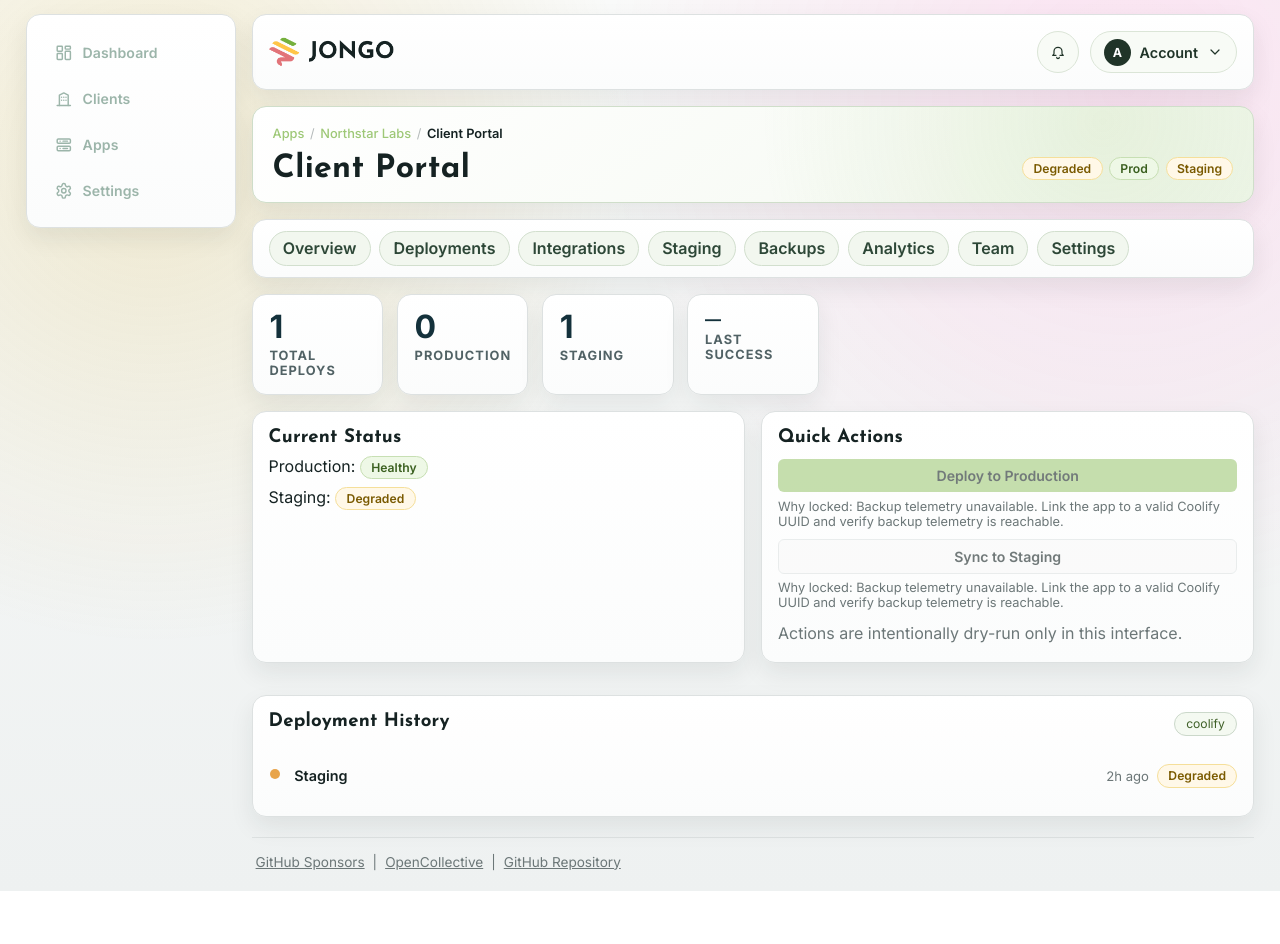
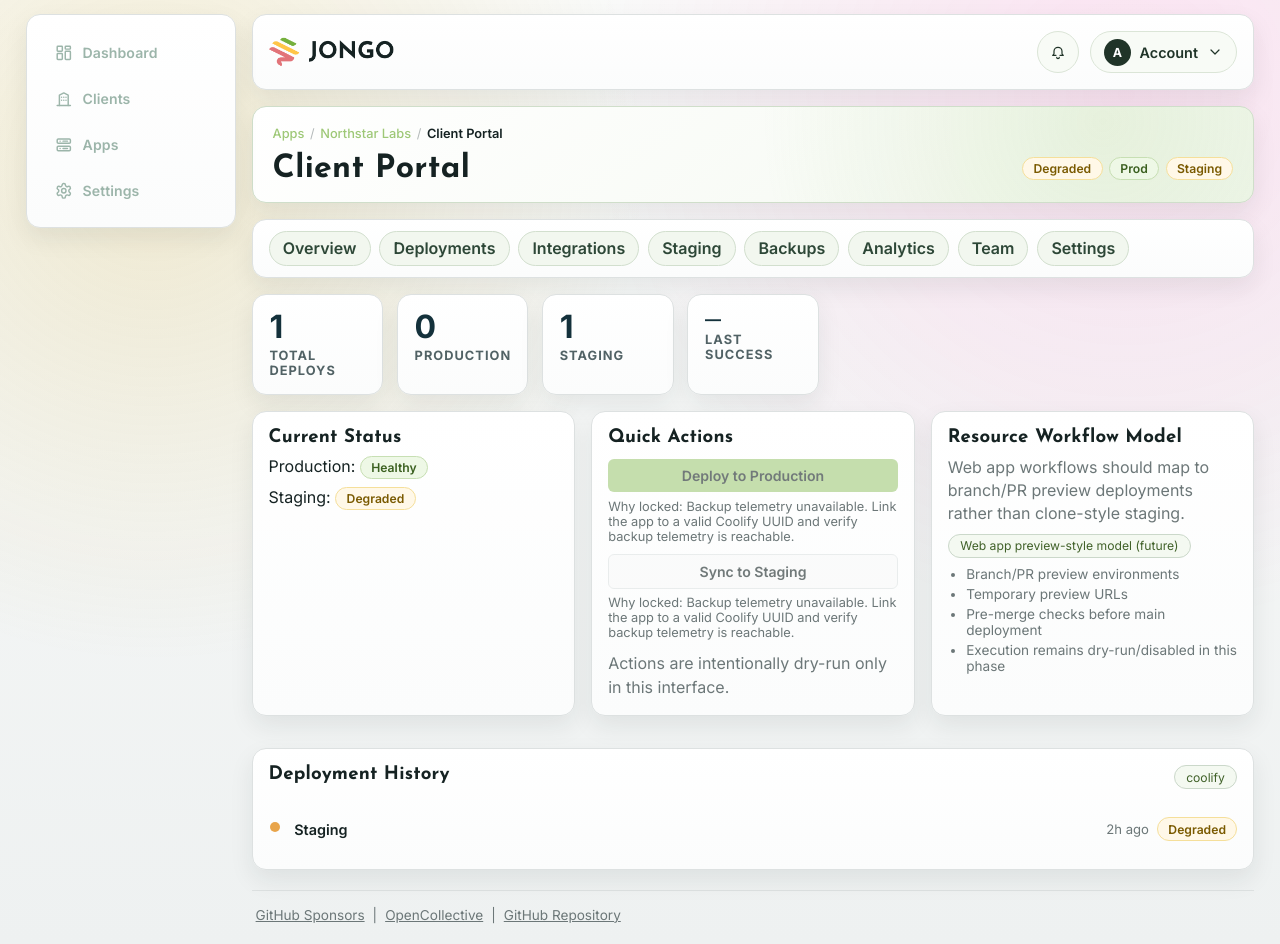
Before and after one commit to Manifest-FTS/jongo-os, a Next.js app in the folder apps/web/: page /sites/site-client-portal/deployments in a window 1280 px wide. Before the commit the page ends 891 px from the top, so only its background shows below. Built offline with nearby package versions, Linux system fonts and the light colour scheme; no server answers.

Commit message:
feat(ux): add resource workflow model to deployments page

```diff
--- a/apps/web/src/app/(platform)/sites/[siteId]/deployments/page.tsx
+++ b/apps/web/src/app/(platform)/sites/[siteId]/deployments/page.tsx
@@ -30,6 +30,56 @@ function statusTone(status: string): string {
   return "unknown";
 }
 
+function getResourceWorkflowModel(siteType?: string): { title: string; body: string; bullets: string[] } {
+  if (siteType === "wordpress") {
+    return {
+      title: "WordPress clone-style staging (future)",
+      body: "WordPress workflows prioritize clone-style staging for plugin, theme, content, and update validation before production actions.",
+      bullets: [
+        "Create Staging from Production",
+        "Sync Production to Staging",
+        "Push Staging to Production",
+        "Execution remains admin/operator-controlled and backup-gated"
+      ]
+    };
+  }
+
+  if (siteType === "database") {
+    return {
+      title: "Database operations model",
+      body: "Database resources prioritize backup and restore readiness instead of website-style staging workflows.",
+      bullets: [
+        "Backup freshness and readiness",
+        "Restore validation readiness",
+        "No staging-site clone controls"
+      ]
+    };
+  }
+
+  if (siteType === "service") {
+    return {
+      title: "Service operations model",
+      body: "Service resources focus on runtime health and recovery workflows over website-style staging controls.",
+      bullets: [
+        "Health, restart, and logs readiness",
+        "Stateful safety checks where applicable",
+        "No staging-site clone controls by default"
+      ]
+    };
+  }
+
+  return {
+    title: "Web app preview-style model (future)",
+    body: "Web app workflows should map to branch/PR preview deployments rather than clone-style staging.",
+    bullets: [
+      "Branch/PR preview environments",
+      "Temporary preview URLs",
+      "Pre-merge checks before main deployment",
+      "Execution remains dry-run/disabled in this phase"
+    ]
+  };
+}
+
 export default async function DeploymentsPage({ params }: Params) {
   const { siteId } = await params;
   const session = await auth();
@@ -57,6 +107,7 @@ export default async function DeploymentsPage({ params }: Params) {
   const deployLockReason = backupReadiness.locked
     ? `${backupReadiness.reason ?? "Action locked."} ${backupReadiness.nextStep ?? ""}`.trim()
     : "Dry-run mode: execution remains disabled in this interface.";
+  const workflowModel = getResourceWorkflowModel(workspace?.siteType);
 
   const productionDeployments = deployments.filter((d) => d.environment === "production");
   const stagingDeployments = deployments.filter((d) => d.environment === "staging");
@@ -136,6 +187,17 @@ export default async function DeploymentsPage({ params }: Params) {
             </p>
           )}
         </article>
+
+        <article className="card">
+          <h3 className="card-title">Resource Workflow Model</h3>
+          <p className="card-muted" style={{ marginBottom: "0.5rem" }}>{workflowModel.body}</p>
+          <span className="tag" style={{ marginBottom: "0.5rem", display: "inline-flex" }}>{workflowModel.title}</span>
+          <ul style={{ margin: 0, paddingLeft: "1.15rem", display: "grid", gap: "0.25rem" }}>
+            {workflowModel.bullets.map((item) => (
+              <li key={item} style={{ fontSize: "0.85rem", color: "var(--muted)" }}>{item}</li>
+            ))}
+          </ul>
+        </article>
       </section>
 
       <article className="card">
```
